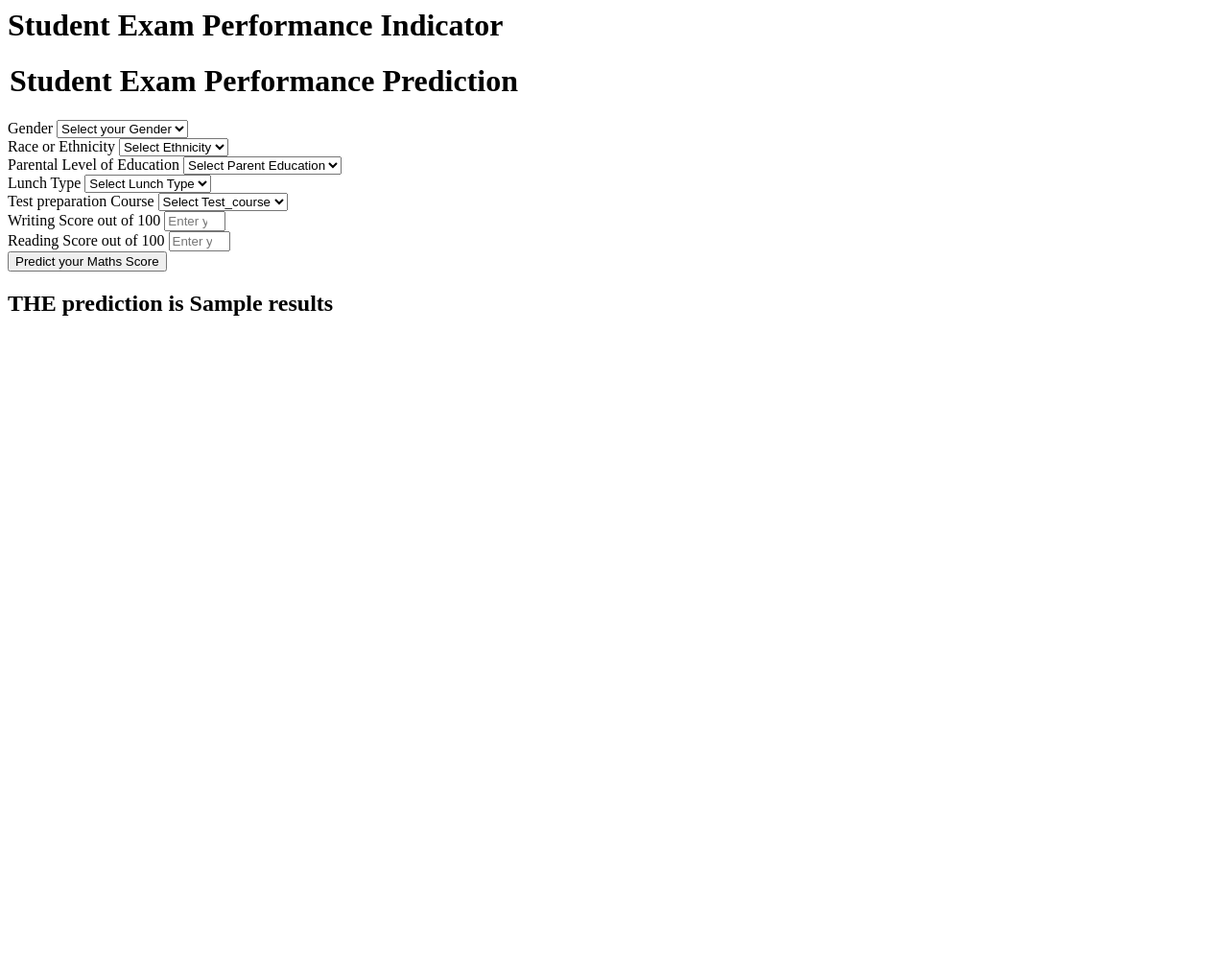
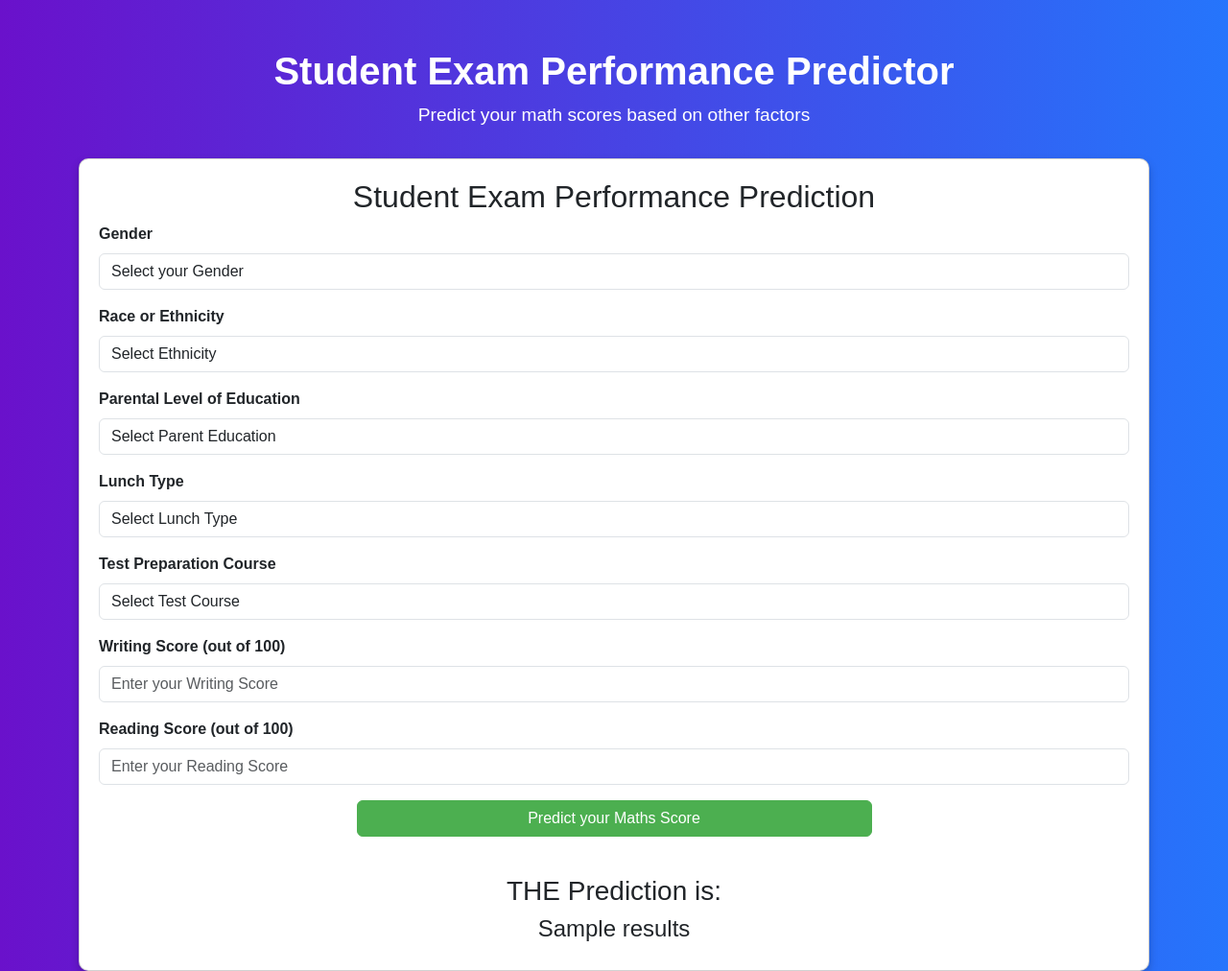
Before and after one commit to FAbdullah17/End-to-End-ML-Project, a Flask app: template templates/home.html in a window 1280 px wide. Shown: the whole page at 96% size. Before the commit the page ends 329 px from the top, so only its background shows below. Run offline with Flask 3, Linux system fonts and the light colour scheme; the template is opened without the code that fills it: most values are stand-ins (such as "Sample title", 1, 10 or a date in 2020).

Commit message:
Final Commit

```diff
--- a/templates/home.html
+++ b/templates/home.html
@@ -1,111 +1,128 @@
-<html>
+<!DOCTYPE html>
+<html lang="en">
+<head>
+    <meta charset="UTF-8">
+    <meta name="viewport" content="width=device-width, initial-scale=1.0">
+    <title>Student Exam Performance Predictor</title>
+    <!-- Bootstrap CSS -->
+    <link href="https://cdn.jsdelivr.net/npm/bootstrap@5.3.0-alpha1/dist/css/bootstrap.min.css" rel="stylesheet">
+    <!-- Custom CSS -->
+    <link rel="stylesheet" href="styles.css">
+    <style>
+        body {
+            background: linear-gradient(to right, #6a11cb, #2575fc);
+            color: white;
+            font-family: 'Arial', sans-serif;
+            padding: 0;
+            margin: 0;
+        }
+        .container {
+            margin-top: 50px;
+        }
+        .card {
+            background-color: white;
+            border-radius: 10px;
+            box-shadow: 0 4px 10px rgba(0, 0, 0, 0.2);
+            padding: 20px;
+        }
+        .form-label {
+            font-weight: bold;
+        }
+        .btn-primary {
+            background-color: #4caf50;
+            border-color: #4caf50;
+        }
+        .btn-primary:hover {
+            background-color: #45a049;
+        }
+        .header {
+            text-align: center;
+            margin-bottom: 30px;
+        }
+        .header h1 {
+            font-size: 2.5rem;
+            font-weight: bold;
+        }
+        .header p {
+            font-size: 1.2rem;
+        }
+    </style>
+</head>
 <body>
-    <div class="login">
-       <h1>Student Exam Performance Indicator</h1>
-
-       <form action="{{ url_for('predict_datapoint')}}" method="post">
-        <h1>
-            <legend>Student Exam Performance Prediction</legend>
-        </h1>
+    <div class="container">
+        <div class="header">
+            <h1>Student Exam Performance Predictor</h1>
+            <p>Predict your math scores based on other factors</p>
+        </div>
+        <div class="card">
+            <form action="{{ url_for('predict_datapoint') }}" method="post">
+                <h2 class="text-center">Student Exam Performance Prediction</h2>
                 <div class="mb-3">
                     <label class="form-label">Gender</label>
-            <select class="form-control" name="gender" placeholder="Enter you Gender" required>
-                <option class="placeholder" selected disabled value="">Select your Gender</option>
-                <option value="male">
-                    Male
-                </option>
-                <option value="female">
-                    Female
-                </option>
+                    <select class="form-control" name="gender" required>
+                        <option selected disabled value="">Select your Gender</option>
+                        <option value="male">Male</option>
+                        <option value="female">Female</option>
                     </select>
                 </div>
                 <div class="mb-3">
                     <label class="form-label">Race or Ethnicity</label>
-            <select class="form-control" name="ethnicity" placeholder="Enter you ethnicity" required>
-                <option class="placeholder" selected disabled value="">Select Ethnicity</option>
-                <option value="group A">
-                    Group A
-                </option>
-                <option value="group B">
-                    Group B
-                </option>
-                <option value="group C">
-                    Group C
-                </option>
-                <option value="group D">
-                    Group D
-                </option>
-                <option value="group E">
-                    Group E
-                </option>
+                    <select class="form-control" name="ethnicity" required>
+                        <option selected disabled value="">Select Ethnicity</option>
+                        <option value="group A">Group A</option>
+                        <option value="group B">Group B</option>
+                        <option value="group C">Group C</option>
+                        <option value="group D">Group D</option>
+                        <option value="group E">Group E</option>
                     </select>
                 </div>
                 <div class="mb-3">
                     <label class="form-label">Parental Level of Education</label>
-            <select class="form-control" name="parental_level_of_education"
-                placeholder="Enter you Parent Education" required>
-                <option class="placeholder" selected disabled value="">Select Parent Education</option>
-                <option value="associate's degree">
-                    associate's degree
-                </option>
-                <option value="bachelor's degree">
-                    bachelor's degree
-                </option>
-                <option value="high school">
-                    high school
-                </option>
-                <option value="master's degree">
-                    master's degree
-                </option>
-                <option value="some college">
-                    some college
-                </option>
-                <option value="some high school">
-                    some high school
-                </option>
+                    <select class="form-control" name="parental_level_of_education" required>
+                        <option selected disabled value="">Select Parent Education</option>
+                        <option value="associate's degree">Associate's Degree</option>
+                        <option value="bachelor's degree">Bachelor's Degree</option>
+                        <option value="high school">High School</option>
+                        <option value="master's degree">Master's Degree</option>
+                        <option value="some college">Some College</option>
+                        <option value="some high school">Some High School</option>
                     </select>
                 </div>
                 <div class="mb-3">
                     <label class="form-label">Lunch Type</label>
-            <select class="form-control" name="lunch" placeholder="Enter you Lunch" required>
-                <option class="placeholder" selected disabled value="">Select Lunch Type</option>
-                <option value="free/reduced">
-                    free/reduced
-                </option>
-                <option value="standard">
-                    standard
-                </option>
+                    <select class="form-control" name="lunch" required>
+                        <option selected disabled value="">Select Lunch Type</option>
+                        <option value="free/reduced">Free/Reduced</option>
+                        <option value="standard">Standard</option>
                     </select>
                 </div>
                 <div class="mb-3">
-            <label class="form-label">Test preparation Course</label>
-            <select class="form-control" name="test_preparation_course" placeholder="Enter you Course"
-                required>
-                <option class="placeholder" selected disabled value="">Select Test_course</option>
-                <option value="none">
-                    None
-                </option>
-                <option value="completed">
-                    Completed
-                </option>
+                    <label class="form-label">Test Preparation Course</label>
+                    <select class="form-control" name="test_preparation_course" required>
+                        <option selected disabled value="">Select Test Course</option>
+                        <option value="none">None</option>
+                        <option value="completed">Completed</option>
                     </select>
                 </div>
                 <div class="mb-3">
-            <label class="form-label">Writing Score out of 100</label>
-            <input class="form-control" type="number" name="reading_score"
-                placeholder="Enter your Reading score" min='0' max='100' />
+                    <label class="form-label">Writing Score (out of 100)</label>
+                    <input class="form-control" type="number" name="writing_score" min="0" max="100" placeholder="Enter your Writing Score" required>
                 </div>
                 <div class="mb-3">
-            <label class="form-label">Reading Score out of 100</label>
-            <input class="form-control" type="number" name="writing_score"
-                placeholder="Enter your Reading Score" min='0' max='100' />
+                    <label class="form-label">Reading Score (out of 100)</label>
+                    <input class="form-control" type="number" name="reading_score" min="0" max="100" placeholder="Enter your Reading Score" required>
                 </div>
-        <div class="mb-3">
-            <input class="btn btn-primary" type="submit" value="Predict your Maths Score" required />
+                <div class="mb-3 text-center">
+                    <input class="btn btn-primary w-50" type="submit" value="Predict your Maths Score">
                 </div>
             </form>
-    <h2>
-       THE  prediction is {{results}}
-    </h2>
-   <body>
+            <div class="text-center mt-4">
+                <h3>THE Prediction is:</h3>
+                <h4>{{ results }}</h4>
+            </div>
+        </div>
+    </div>
+    <!-- Bootstrap JS -->
+    <script src="https://cdn.jsdelivr.net/npm/bootstrap@5.3.0-alpha1/dist/js/bootstrap.bundle.min.js"></script>
+</body>
 </html>
```
Lines whose indentation alone changed are shown as unchanged.
